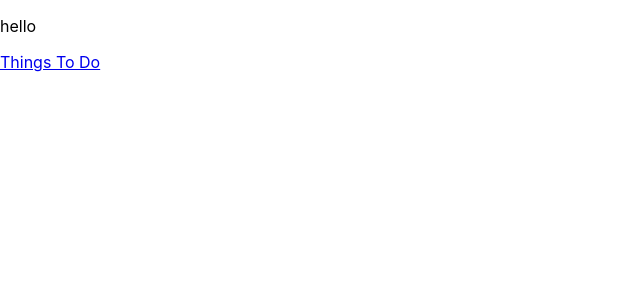
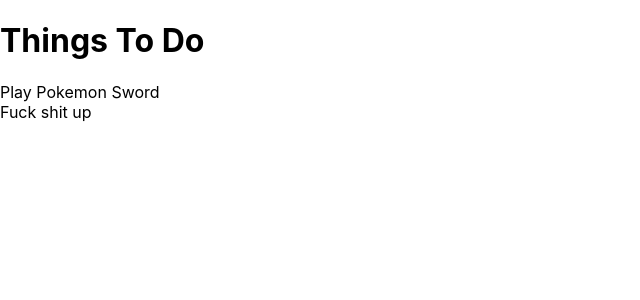
Before and after one commit to meganreyes/todolist, a React (Create React App) app: page / in a window 1280 px wide. Shown: the top 300 px of the page, without its empty margins (0-640 px from the left). Built offline with nearby package versions, Linux system fonts and the light colour scheme.

Commit message:
Add the delete functionlity

```diff
--- a/src/App.js
+++ b/src/App.js
@@ -1,24 +1,18 @@
-import React from 'react';
+import React, {useState} from 'react';
+import TodoList from './TodoList';
 
-function App() {
+export default function App() {
+  const [todos, setTodos] = useState([
+     {id: 1, content: 'Play Pokemon Sword'},
+     {id: 2, content: 'Fuck shit up'},
+  ]);
+  function deleteTodo(id) {
+    setTodos(todos => todos.filter(todo => todo.id !== id));
+  }
   return (
-    <div className="App">
-      <header className="Things To Do">
-
-        <p>
-         hello
-        </p>
-        <a
-          className="App-link"
-          href="https://reactjs.org"
-          target="_blank"
-          rel="noopener noreferrer"
-        >
-          Things To Do
-        </a>
-      </header>
-    </div>
-  );
+     <div className="App">
+      <h1>Things To Do</h1>
+      <TodoList todos={todos} />
+     </div>
+ );
 }
-
-export default App;
--- /dev/null
+++ b/src/TodoList.js
@@ -0,0 +1,16 @@
+import React from 'react';
+
+export default function TodoList({ todos, deleter }) {
+  const todoList = todos.length ? (
+    todos.map(todo => {
+      return (
+        <div key={todo.id}>
+          <span onClick={() => deleter(todo.id)}>{todo.content}</span>
+        </div>
+      );
+    })
+  ) : (
+    <p>No todos left</p>
+  );
+  return <div>{todoList}</div>;
+}
```
